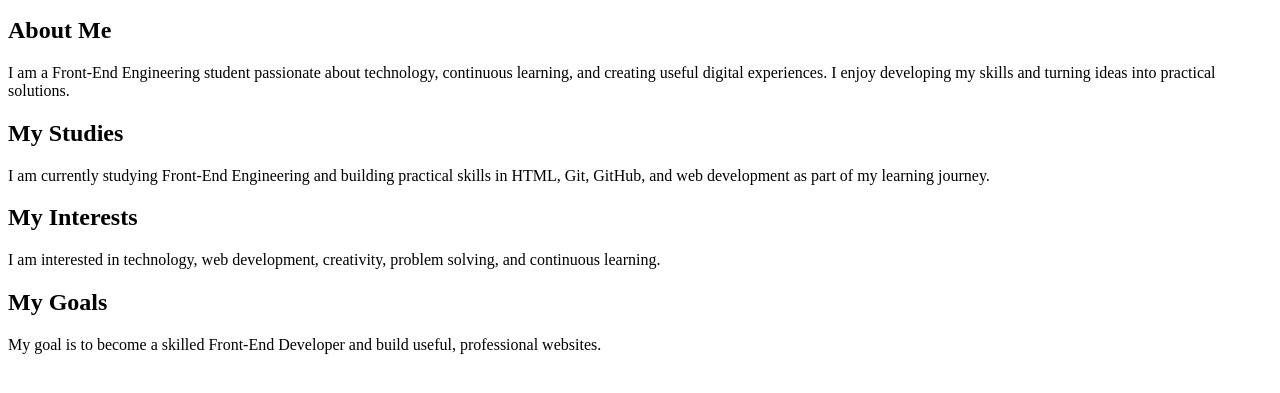
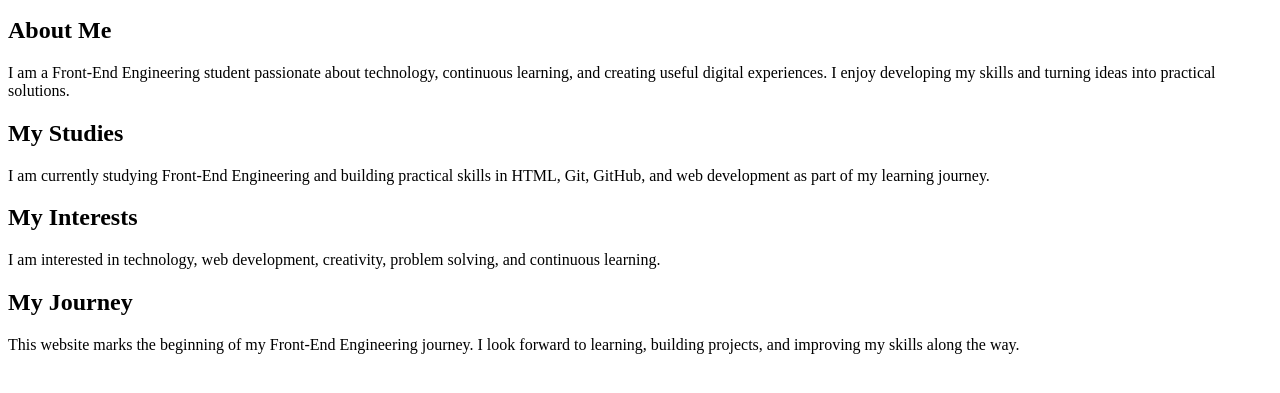
Before and after one commit to BlackElonMusk7/BLACKELONMUSK-website, a plain HTML site: page index.html in a window 1280 px wide. Shown: the part 101-494 px from the top of the page. Drawn offline with Linux system fonts and the light colour scheme.

Commit message:
Add My Journey section

```diff
--- a/index.html
+++ b/index.html
@@ -18,8 +18,8 @@
     <h2>My Interests</h2>
     <p>I am interested in technology, web development, creativity, problem solving, and continuous learning.</p>
 
-    <h2>My Goals</h2>
-    <p>My goal is to become a skilled Front-End Developer and build useful, professional websites.</p>
+    <h2>My Journey</h2>
+    <p>This website marks the beginning of my Front-End Engineering journey. I look forward to learning, building projects, and improving my skills along the way.</p>
 
 </body>
 </html>
```
